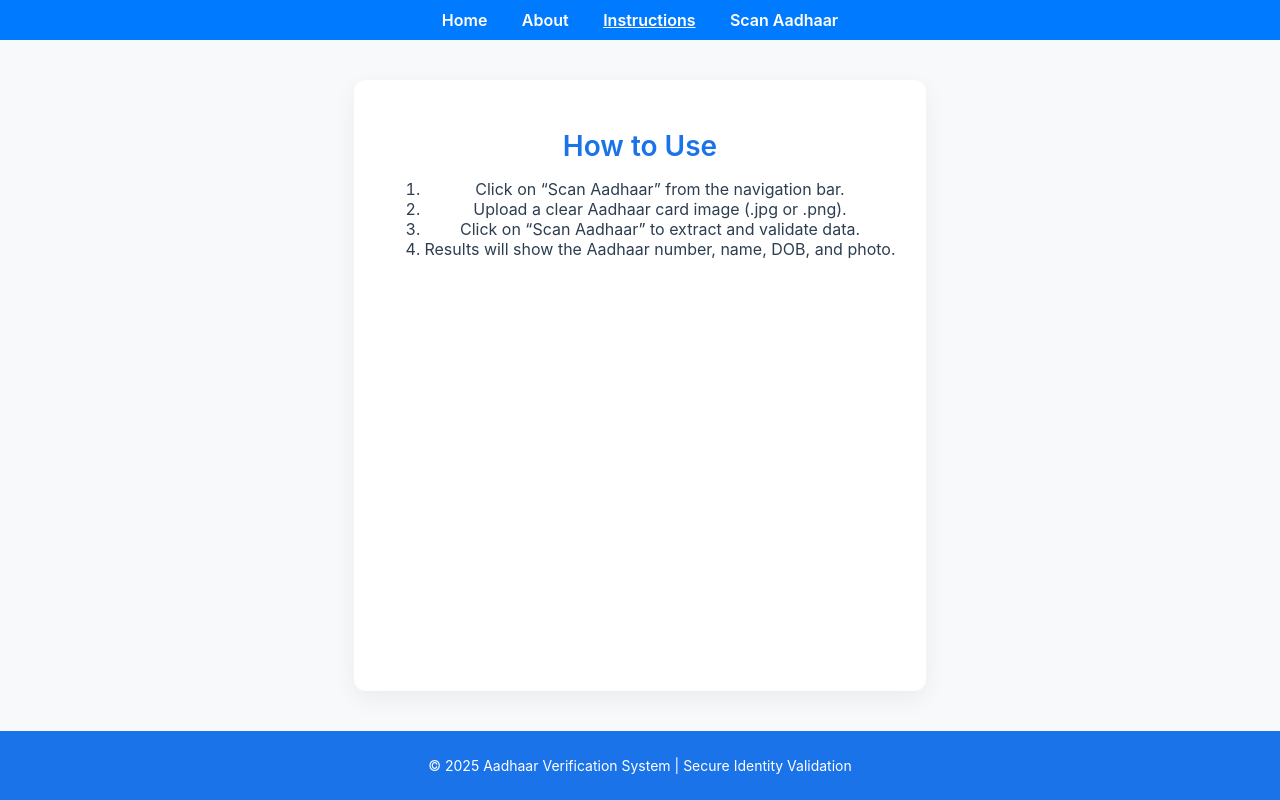
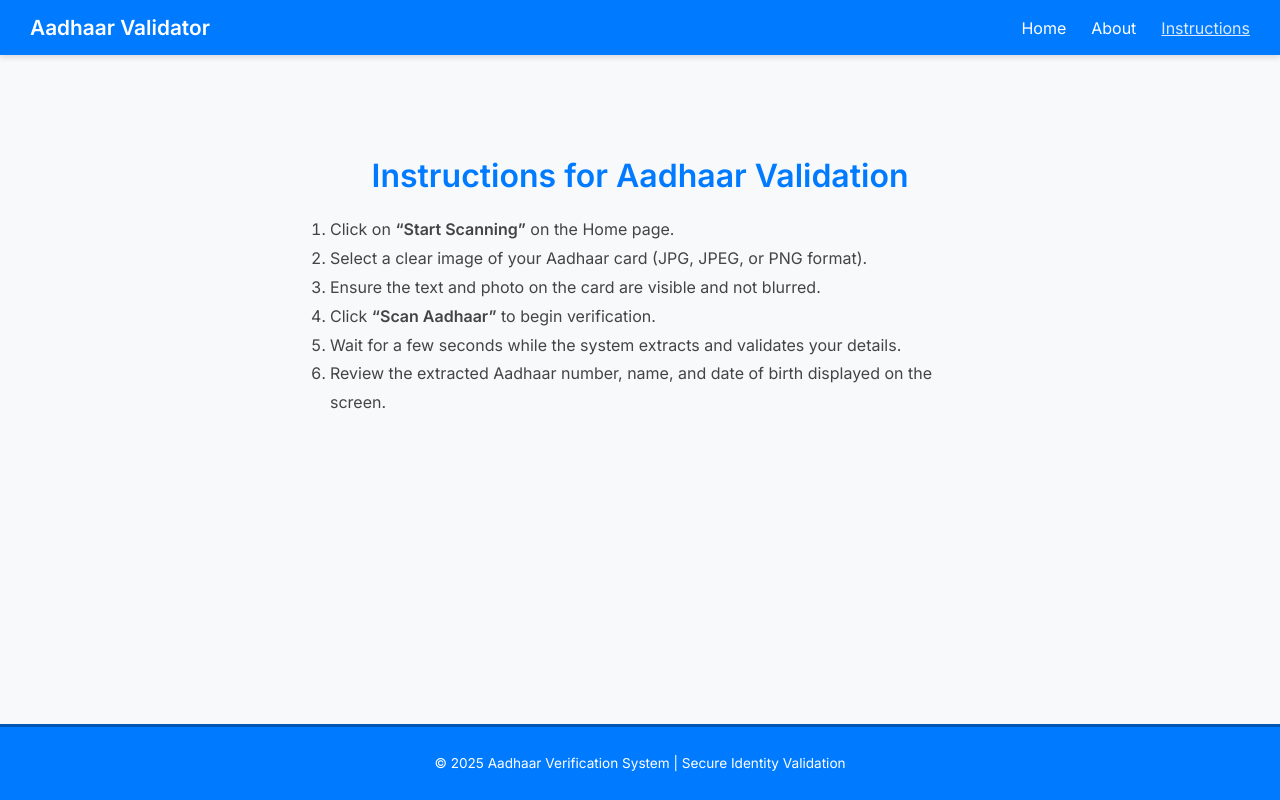
Before and after one commit to vik77-git/Aadhaar-validator, a Flask app: page /instructions in a window 1280 px wide. Run offline with Flask 3, Linux system fonts and the light colour scheme; parts of the project's set-up code (start-up, migrations or seed data) failed here and were passed over.

Commit message:
Update templates/instructions.html

```diff
--- a/templates/instructions.html
+++ b/templates/instructions.html
@@ -2,27 +2,95 @@
 <html lang="en">
 <head>
   <meta charset="UTF-8">
-  <title>Instructions - Aadhaar Validator</title>
-  <link rel="stylesheet" href="{{ url_for('static', filename='style.css') }}">
+  <title>Instructions | Aadhaar Validator</title>
   <link rel="icon" type="image/png" href="{{ url_for('static', filename='favicon.png') }}">
+  <link href="https://fonts.googleapis.com/css2?family=Inter:wght@400;600&display=swap" rel="stylesheet">
+  <style>
+    body {
+      font-family: 'Inter', sans-serif;
+      background-color: #f7f9fb;
+      margin: 0;
+      display: flex;
+      flex-direction: column;
+      min-height: 100vh;
+    }
+    nav {
+      background-color: #007bff;
+      color: white;
+      padding: 15px 30px;
+      display: flex;
+      justify-content: space-between;
+      align-items: center;
+      box-shadow: 0 2px 6px rgba(0, 0, 0, 0.15);
+    }
+    nav .logo {
+      font-size: 1.3rem;
+      font-weight: 600;
+    }
+    nav ul {
+      list-style: none;
+      display: flex;
+      margin: 0;
+      padding: 0;
+    }
+    nav ul li { margin-left: 25px; }
+    nav ul li a {
+      color: white;
+      text-decoration: none;
+      font-weight: 500;
+      transition: color 0.3s;
+    }
+    nav ul li a:hover, nav ul li a.active {
+      color: #dbe9ff;
+      text-decoration: underline;
+    }
+    .content {
+      flex: 1;
+      max-width: 700px;
+      margin: 80px auto;
+      text-align: left;
+      padding: 0 25px;
+    }
+    h1 {
+      color: #007bff;
+      font-size: 2rem;
+      text-align: center;
+      margin-bottom: 20px;
+    }
+    ol {
+      color: #444;
+      font-size: 1rem;
+      line-height: 1.8;
+    }
+    footer {
+      text-align: center;
+      font-size: 0.85rem;
+      color: white;
+      padding: 15px;
+      background: #007bff;
+      border-top: 3px solid #0056b3;
+    }
+  </style>
 </head>
 <body>
-  <nav class="navbar">
+  <nav>
+    <div class="logo">Aadhaar Validator</div>
     <ul>
       <li><a href="{{ url_for('home') }}">Home</a></li>
       <li><a href="{{ url_for('about') }}">About</a></li>
       <li><a href="{{ url_for('instructions') }}" class="active">Instructions</a></li>
-      <li><a href="{{ url_for('scan_page') }}">Scan Aadhaar</a></li>
     </ul>
   </nav>
 
-  <div class="container">
-    <h1>How to Use</h1>
+  <div class="content">
+    <h1>Instructions for Aadhaar Validation</h1>
     <ol>
-      <li>Click on “Scan Aadhaar” from the navigation bar.</li>
-      <li>Upload a clear Aadhaar card image (.jpg or .png).</li>
-      <li>Click on “Scan Aadhaar” to extract and validate data.</li>
-      <li>Results will show the Aadhaar number, name, DOB, and photo.</li>
+      <li>Click on <strong>“Start Scanning”</strong> on the Home page.</li>
+      <li>Select a clear image of your Aadhaar card (JPG, JPEG, or PNG format).</li>
+      <li>Ensure the text and photo on the card are visible and not blurred.</li>
+      <li>Click <strong>“Scan Aadhaar”</strong> to begin verification.</li>
+      <li>Wait for a few seconds while the system extracts and validates your details.</li>
+      <li>Review the extracted Aadhaar number, name, and date of birth displayed on the screen.</li>
     </ol>
   </div>
 
```
